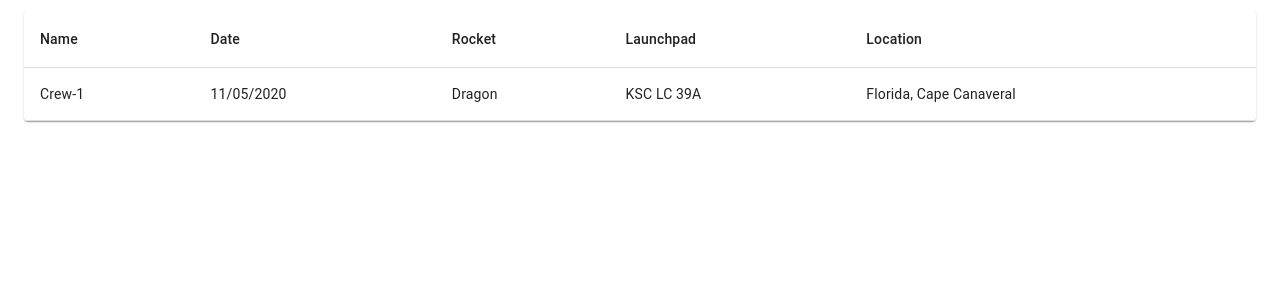
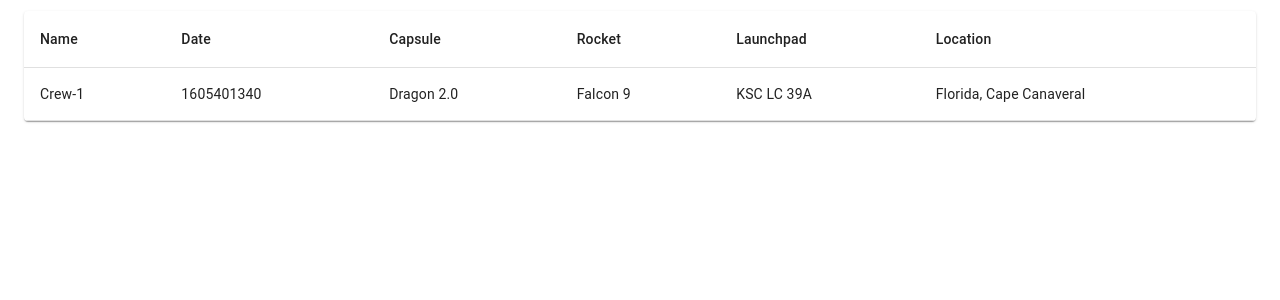
Before and after one commit to lewismorgan/spacenav, a React (Create React App) app: page / in a window 1280 px wide. Shown: the top 300 px of the page. Built offline with nearby package versions, Linux system fonts and the light colour scheme.

Commit message:
Organize project

```diff
--- a/src/App.tsx
+++ /dev/null
@@ -1,34 +0,0 @@
-import React from "react";
-import "./App.css";
-import Container from "@material-ui/core/Container/Container";
-import UpcomingLaunches, { UpcomingLaunch } from "./Components/Upcoming";
-
-function createData(
-  name: string,
-  date: string,
-  rocket: string,
-  launchpad: string,
-  state: string
-) {
-  return { name, date, rocket, launchpad, state };
-}
-
-const tempRows: UpcomingLaunch[] = [
-  createData(
-    "Crew-1",
-    "11/05/2020",
-    "Dragon",
-    "KSC LC 39A",
-    "Florida, Cape Canaveral"
-  ),
-];
-
-function App() {
-  return (
-    <Container className="upcoming-container">
-      <UpcomingLaunches upcoming={tempRows} />
-    </Container>
-  );
-}
-
-export default App;
--- /dev/null
+++ b/src/Components/App/App.tsx
@@ -0,0 +1,37 @@
+import React from "react";
+import "./App.css";
+import Container from "@material-ui/core/Container/Container";
+import UpcomingLaunches, { UpcomingLaunch } from "../Upcoming/Upcoming";
+
+function createData(
+  name: string,
+  date: number,
+  rocket: string,
+  capsule: string,
+  launchpad: string,
+  state: string
+) {
+  return { name, date, capsule, rocket, launchpad, state };
+}
+
+// TODO: Load rows from the SpaceX API
+const tempRows: UpcomingLaunch[] = [
+  createData(
+    "Crew-1", // launches/upcoming (name)
+    1605401340, // launches/upcoming (date_unix)
+    "Dragon 2.0", // capsules/5f6f99fddcfdf403df379709 (type)
+    "Falcon 9", // rockets/5e9d0d95eda69973a809d1ec (name)
+    "KSC LC 39A", // launchpads/5e9e4502f509094188566f88 (name)
+    "Florida, Cape Canaveral" // launchpads/5e9e4502f509094188566f88 (region, locality)
+  ),
+];
+
+function App() {
+  return (
+    <Container className="upcoming-container">
+      <UpcomingLaunches upcoming={tempRows} />
+    </Container>
+  );
+}
+
+export default App;
--- a/src/Components/Upcoming/index.tsx
+++ b/src/Components/Upcoming/Upcoming.tsx
@@ -11,16 +11,24 @@
 
 export interface UpcomingLaunch {
   name: string;
-  date: string;
+  date: number;
+  capsule: string;
   rocket: string;
   launchpad: string;
   state: string;
 }
 
 interface UpcomingLaunchesProps {
+  /**
+   * The list of upcoming launches to be displayed in the table
+   */
   upcoming: UpcomingLaunch[];
 }
 
+/**
+ * Creates a table that shows a list of upcoming rocket launches
+ * @param props
+ */
 const UpcomingLaunches: React.FunctionComponent<UpcomingLaunchesProps> = (
   props
 ) => {
@@ -31,6 +39,7 @@
           <TableRow>
             <TableCell>Name</TableCell>
             <TableCell>Date</TableCell>
+            <TableCell>Capsule</TableCell>
             <TableCell>Rocket</TableCell>
             <TableCell>Launchpad</TableCell>
             <TableCell>Location</TableCell>
@@ -42,8 +51,10 @@
               <TableCell component="th" scope="row">
                 {row.name}
               </TableCell>
+              {/* TODO: Convert unix date to readable format */}
               <TableCell align="left">{row.date}</TableCell>
               <TableCell align="left">{row.rocket}</TableCell>
+              <TableCell align="left">{row.capsule}</TableCell>
               <TableCell align="left">{row.launchpad}</TableCell>
               <TableCell align="left">{row.state}</TableCell>
             </TableRow>
```
Also changed, not shown: src/index.tsx (+6 -6 lines), src/Components/App/App.css (renamed from src/App.css), 1 other file (tests, documents, lock files or other folders).
